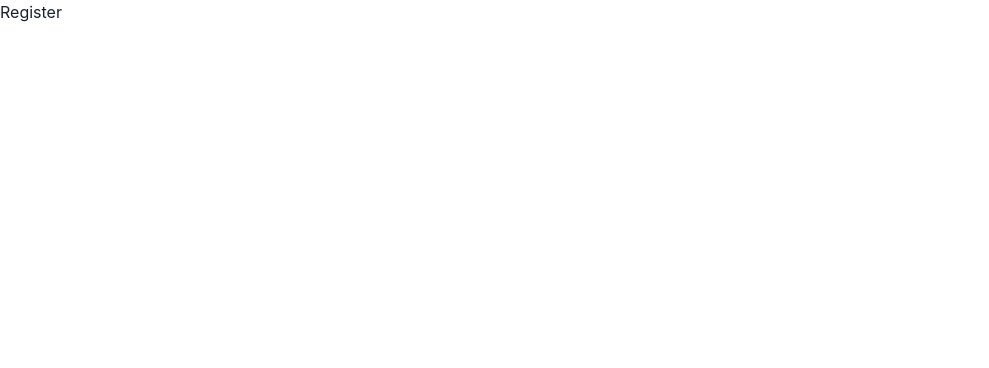
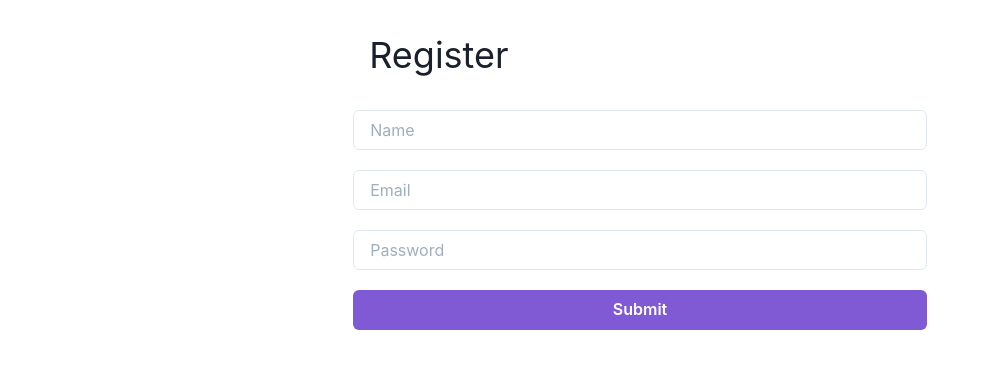
Before and after one commit to mattchx/pern-jwt-app, a React (Create React App) app in the folder client/: page /register in a window 1280 px wide. Shown: the top 368 px of the page, without its empty margins (0-989 px from the left). Built offline with nearby package versions, Linux system fonts and the light colour scheme.

Commit message:
Update Register.js
- can now register new users and set Auth state to true

```diff
--- a/client/src/components/Register.js
+++ b/client/src/components/Register.js
@@ -1,11 +1,74 @@
-import React, {Fragment} from 'react'
+import React, { Fragment, useState } from 'react';
+import { Stack, Input, Container, Text, Button } from '@chakra-ui/react';
+import axios from 'axios';
 
-const Register = () => {
-    return (
-        <Fragment>
-           Register
-        </Fragment>
-    )
-}
+const Register = ({ setAuth }) => {
+  const [inputs, setInputs] = useState({
+    name: '',
+    email: '',
+    password: '',
+  });
 
-export default Register
+  const onInputChange = e => {
+    setInputs({ ...inputs, [e.target.name]: e.target.value });
+  };
+
+  const submitForm = async e => {
+    e.preventDefault();
+    try {
+      const response = await axios.post(
+        'http://localhost:5000/auth/register',
+        inputs
+      );
+      const { token } = response.data;
+
+      // set Local Storage
+      localStorage.setItem('token', token);
+
+      setAuth(true);
+    } catch (err) {
+      console.error(err.message);
+    }
+  };
+
+  const { email, password, name } = inputs;
+  return (
+    <Fragment>
+      <Container>
+        <Text pl={4} fontSize="4xl" mt={7} mb={7}>
+          Register
+        </Text>
+        <form onSubmit={submitForm}>
+          <Stack spacing={5}>
+            <Input
+              onChange={e => onInputChange(e)}
+              value={name}
+              type="text"
+              name="name"
+              placeholder="Name"
+            />
+            <Input
+              onChange={e => onInputChange(e)}
+              value={email}
+              type="email"
+              name="email"
+              placeholder="Email"
+            />
+            <Input
+              onChange={e => onInputChange(e)}
+              value={password}
+              type="password"
+              name="password"
+              placeholder="Password"
+            />
+            <Button type="submit" colorScheme="purple" color="white">
+              Submit
+            </Button>
+          </Stack>
+        </form>
+      </Container>
+    </Fragment>
+  );
+};
+
+export default Register;
```
